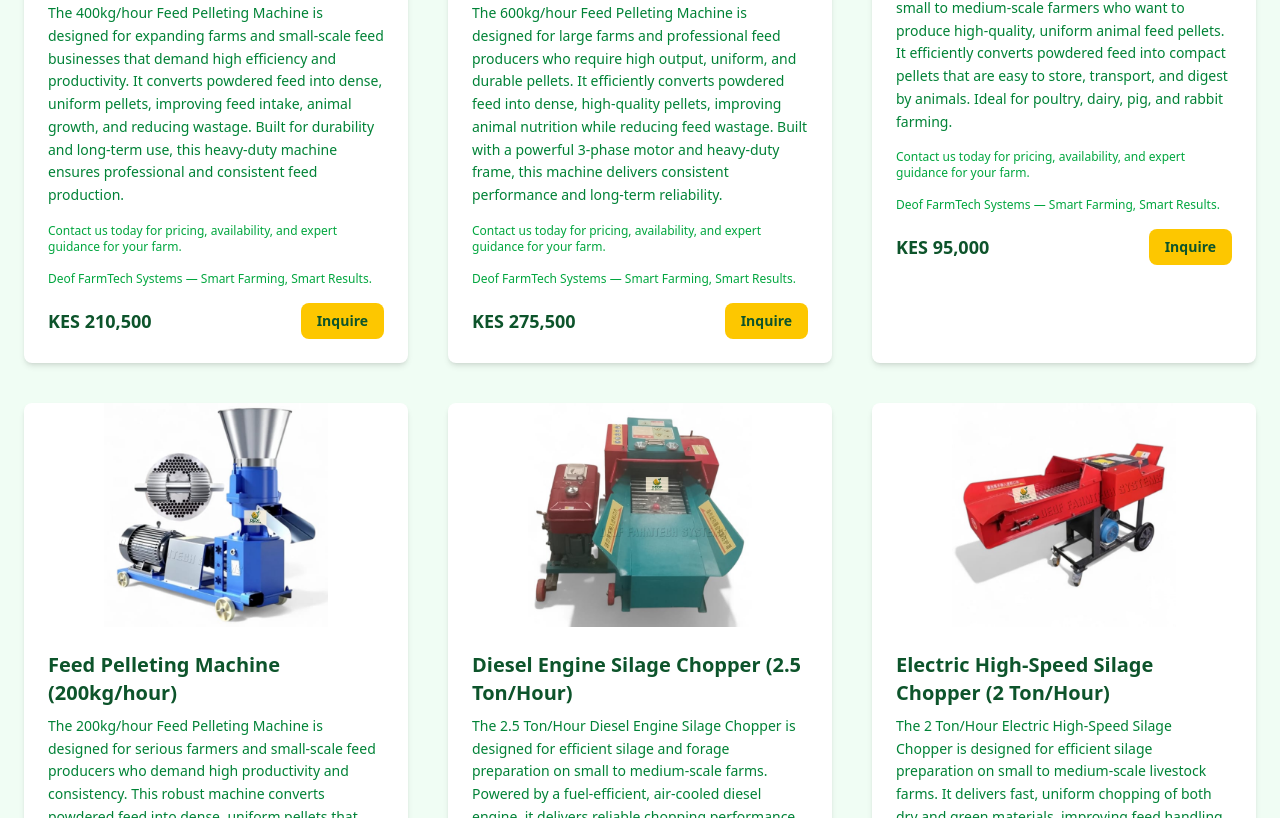
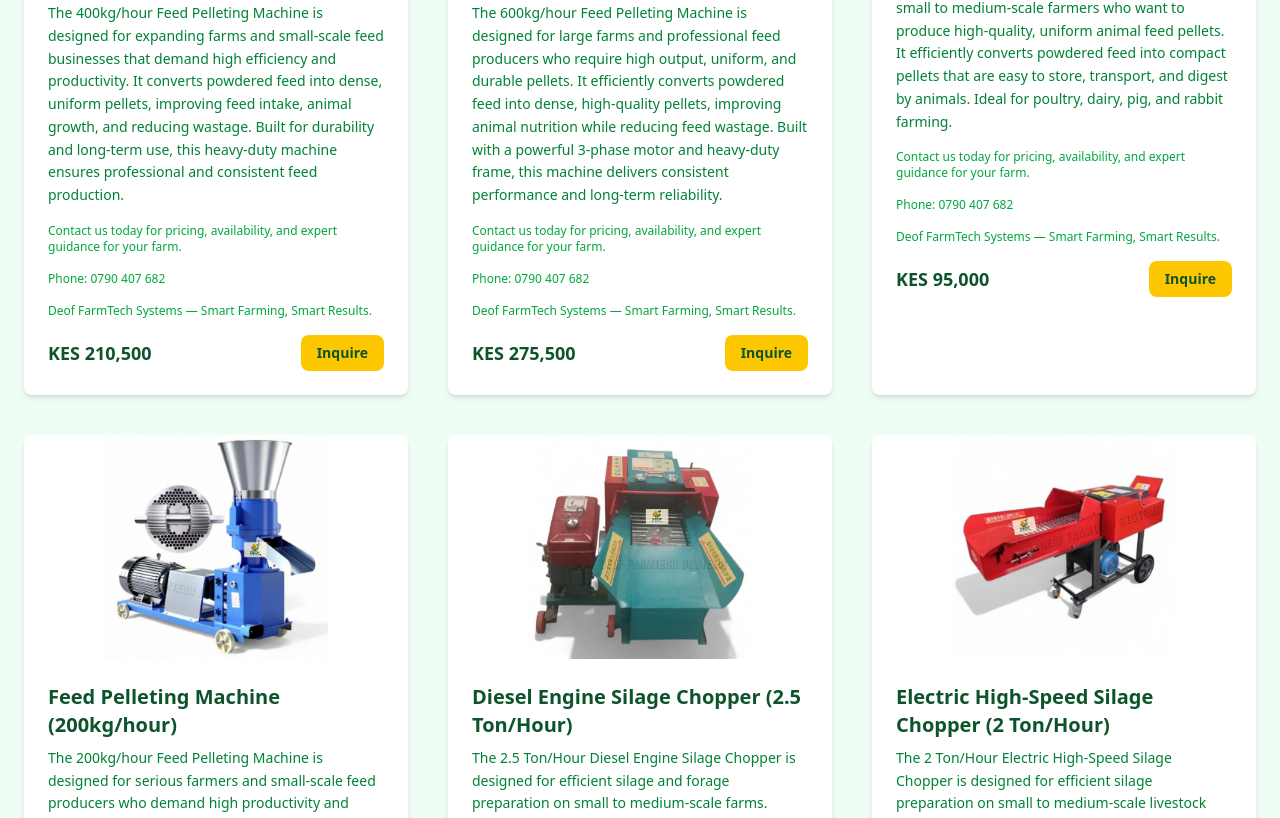
Before and after one commit to Denzel-254/Deof-Farmtech-Systems, a React (Vite) app: page /products in a window 1280 px wide. Shown: the part 762-1580 px from the top of the page. Built offline with nearby package versions, Linux system fonts and the light colour scheme.

Commit message:
Fixed products card

```diff
--- a/src/pages/ProductsPage.jsx
+++ b/src/pages/ProductsPage.jsx
@@ -28,7 +28,7 @@ const products = [
     notes:
       "Price subject to change based on market conditions and availability.",
     contactInfo:
-      "Contact us today for pricing, availability, and expert guidance for your farm.\n\nDeof FarmTech Systems — Smart Farming, Smart Results.",
+    "Contact us today for pricing, availability, and expert guidance for your farm.\n\nPhone: 0790 407 682\n\nDeof FarmTech Systems — Smart Farming, Smart Results.",
   },
   {
     name: "Feed Pelleting Machine (600kg/hour)",
@@ -54,7 +54,7 @@ const products = [
     notes:
       "Price subject to change based on market conditions and availability.",
     contactInfo:
-      "Contact us today for pricing, availability, and expert guidance for your farm.\n\nDeof FarmTech Systems — Smart Farming, Smart Results.",
+    "Contact us today for pricing, availability, and expert guidance for your farm.\n\nPhone: 0790 407 682\n\nDeof FarmTech Systems — Smart Farming, Smart Results.",
   },
   {
     name: "Feed Pelleting Machine (100kg)",
@@ -79,7 +79,7 @@ const products = [
     notes:
       "Price subject to change based on market conditions and availability.",
     contactInfo:
-      "Contact us today for pricing, availability, and expert guidance for your farm.\n\nDeof FarmTech Systems — Smart Farming, Smart Results.",
+    "Contact us today for pricing, availability, and expert guidance for your farm.\n\nPhone: 0790 407 682\n\nDeof FarmTech Systems — Smart Farming, Smart Results.",
   },
   {
     name: "Feed Pelleting Machine (200kg/hour)",
@@ -104,7 +104,7 @@ const products = [
     notes:
       "Price subject to change based on market conditions and availability.",
     contactInfo:
-      "Contact us today for pricing, availability, and expert guidance for your farm.\n\nDeof FarmTech Systems — Smart Farming, Smart Results.",
+    "Contact us today for pricing, availability, and expert guidance for your farm.\n\nPhone: 0790 407 682\n\nDeof FarmTech Systems — Smart Farming, Smart Results.",
   },
 
   {
```
